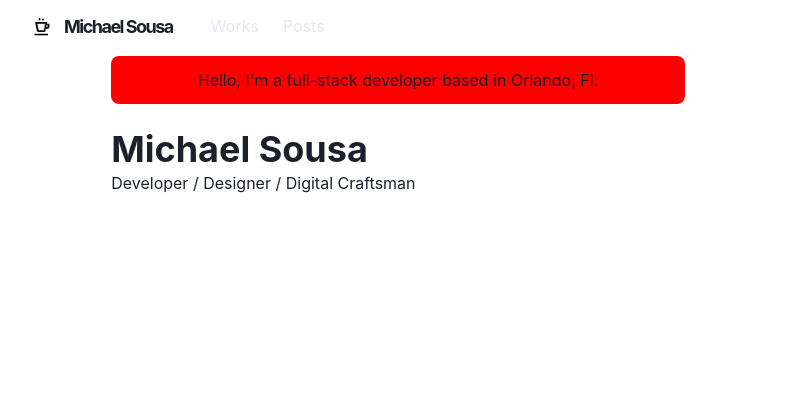
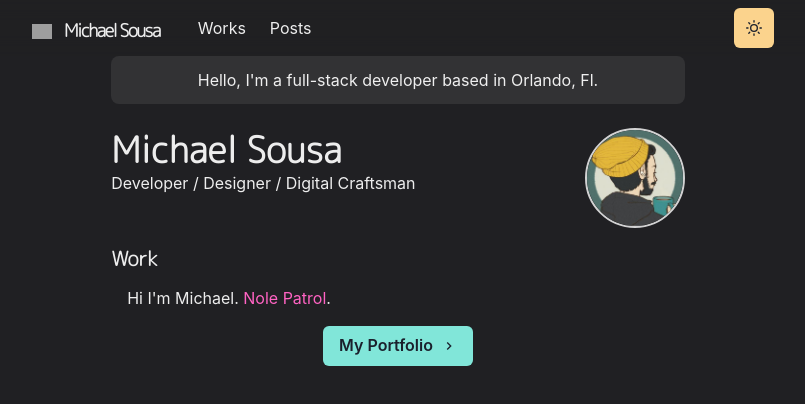
Before and after one commit to michaelsousajr/Personal-Website, a Next.js app: page / in a window 1280 px wide. Shown: the top 404 px of the page, without its empty margins (242-1047 px from the left). Built offline with nearby package versions, Linux system fonts and the light colour scheme; grey boxes are pictures that could not be loaded.

Commit message:
changes v2

```diff
--- /dev/null
+++ b/components/fonts.js
@@ -0,0 +1,11 @@
+import { Global } from '@emotion/react'
+
+const Fonts = () => (
+  <Global
+    styles = {   `
+      @import url('https://fonts.googleapis.com/css2?family=M+PLUS+Rounded+1c:wght@300&display=swap');
+     `}
+  />
+)
+
+export default Fonts
--- a/components/logo.js
+++ b/components/logo.js
@@ -18,13 +18,13 @@ const LogoBox = styled.span`
 `;
 
 const Logo = () => {
-  const coffeeGif = `/images/coffeeG${useColorModeValue('', '-dark')}.gif`; // Use backticks for string interpolation
+  const coffeeImg = `/images/bLcoffee${useColorModeValue('', '-dark')}.png`;
 
     return (
     (<Link href="/">
 
       <LogoBox>
-        <Image src={coffeeGif} width={20} height={20} alt="logo" />
+        <Image src={coffeeImg} width={20} height={20} alt="logo" />
         <Text color={useColorModeValue('gray.800', 'whiteAlpha.900')} fontFamily='M PLUS Rounded 1c' fontWeight="bold" ml={3}>
           Michael Sousa
         </Text>
--- a/components/navbar.js
+++ b/components/navbar.js
@@ -15,6 +15,7 @@ import {
   useColorModeValue
 } from '@chakra-ui/react'
 import { HamburgerIcon } from '@chakra-ui/icons'
+import ThemeToggleButton from './theme-toggle-button.js'
 
 const LinkItem = ({ href, path, children }) => {
   const active = path === href
@@ -66,6 +67,7 @@ const Navbar = props => {
     </Stack>
 
     <Box flex={1} align="right">
+      <ThemeToggleButton />
       <Box ml={2} display={{base: 'inline-block', md:'none'}}>
         <Menu>
           <MenuButton as={IconButton} icon={<HamburgerIcon />} variant="outline" aria-label="Options" />
--- /dev/null
+++ b/components/paragraph.js
@@ -0,0 +1,8 @@
+import styled from '@emotion/styled'
+
+const Paragraph = styled.p`
+  text-align: justify;
+  text-indent: 1em;
+`
+
+export default Paragraph
--- /dev/null
+++ b/components/section.js
@@ -0,0 +1,21 @@
+import { motion } from 'framer-motion'
+import { chakra, shouldForwardProp } from '@chakra-ui/react'
+
+const StyledDiv = chakra(motion.div, {
+  shouldForwardProp: prop => {
+    return shouldForwardProp(prop) || prop === 'transition'
+  }
+})
+
+const Section = ({ children, delay = 0 }) => (
+  <StyledDiv
+    initial={{ y: 10, opacity: 0 }}
+    animate={{ y: 0, opacity: 1 }}
+    transition={{ duration: 0.8, delay }}
+    mb={6}
+  >
+    {children}
+  </StyledDiv>
+)
+
+export default Section
--- /dev/null
+++ b/components/theme-toggle-button.js
@@ -0,0 +1,29 @@
+import { AnimatePresence, motion } from 'framer-motion'
+import { IconButton, useColorMode, useColorModeValue } from '@chakra-ui/react'
+import { SunIcon, MoonIcon } from '@chakra-ui/icons'
+
+const ThemeToggleButton = () => {
+  const { toggleColorMode } = useColorMode()
+
+  return (
+    <AnimatePresence mode='wait' initial={false}>
+      <motion.div
+        style={{ display: 'inline-block' }}
+        key={useColorModeValue('light', 'dark')}
+        initial={{ y: -20, opacity: 0 }}
+        animate={{ y: 0, opacity: 1 }}
+        exit={{ y: 20, opacity: 0 }}
+        transition={{ duration: 0.2 }}
+      >
+        <IconButton
+          aria-label="Toggle theme"
+          colorScheme={useColorModeValue('purple', 'orange')}
+          icon={useColorModeValue(<MoonIcon />, <SunIcon />)}
+          onClick={toggleColorMode}
+        ></IconButton>
+      </motion.div>
+    </AnimatePresence>
+  )
+}
+
+export default ThemeToggleButton
--- a/libs/theme.js
+++ b/libs/theme.js
@@ -8,3 +8,48 @@ const styles = {
     }
   })
 }
+
+const components = {
+  Heading: {
+    variants: {
+      'section-title': {
+        TextDecoration: 'underline',
+        fontSize: 20,
+        textUnderlineOffset: 6,
+        TextDecorationColor: '#525252',
+        textDecorationThickness: 4,
+        marginTop: 3,
+        marginBottom: 4
+      }
+    }
+  },
+  Link: {
+    baseStyle: props => ({
+      color: mode('#3d7aed', '#ff63c3')(props),
+      textUnderlineOffset: 3
+    })
+  }
+}
+
+const colors={
+  glassTeal: '#88ccca'
+}
+
+const fonts = {
+  heading: "'M PLUS Rounded 1c'"
+}
+
+const config = {
+  initialColorMode: 'dark',
+  useSystemColorMode: true
+}
+
+const theme = extendTheme({
+  styles,
+  components,
+  colors,
+  fonts,
+  config
+})
+
+export default theme
--- a/pages/_app.js
+++ b/pages/_app.js
@@ -1,10 +1,13 @@
 import '@/styles/globals.css'
 import { ChakraProvider } from '@chakra-ui/react'
 import Layout from '../components/layouts/main'
+import theme from '../libs/theme'
+import Fonts from '../components/fonts'
 
 export default function Website({ Component, pageProps, router }) {
   return (
-    <ChakraProvider>
+    <ChakraProvider theme={theme}>
+      <Fonts />
       <Layout>
         <Component {...pageProps} key={router.route} />
       </Layout>
--- a/pages/_document.js
+++ b/pages/_document.js
@@ -1,10 +1,13 @@
+import { ColorModeScript } from '@chakra-ui/react'
 import { Html, Head, Main, NextScript } from 'next/document'
+import theme from '../libs/theme'
 
 export default function Document() {
   return (
     <Html lang="en">
       <Head />
       <body>
+        <ColorModeScript initialColorMode={theme.config.initialColorMode} />
         <Main />
         <NextScript />
       </body>
--- a/pages/index.js
+++ b/pages/index.js
@@ -1,16 +1,19 @@
 import Head from 'next/head'
-import Image from 'next/image'
+import NextLink from 'next/link'
+//import Image from 'next/image'
 import { Inter } from 'next/font/google'
-import { Container, Box, Heading } from '@chakra-ui/react'
+import { Container, Box, Heading, Image, Link, Button, useColorModeValue } from '@chakra-ui/react'
 import styles from '@/styles/Home.module.css'
-
+import Section from '../components/section.js'
+import Paragraph from '../components/paragraph.js'
+import { ChevronRightIcon } from '@chakra-ui/icons'
 
 const inter = Inter({ subsets: ['latin'] })
 
 export default function Home() {
   return (
     <Container>
-      <Box borderRadius="lg" bg="red" p={3} mb={6} align="center">
+      <Box borderRadius="lg" bg={useColorModeValue('whiteAlpha.500', 'whiteAlpha.200')} p={3} mb={6} align="center">
       Hello, I&apos;m a full-stack developer based in Orlando, Fl.
       </Box>
 
@@ -21,7 +24,31 @@ export default function Home() {
           </Heading>
           <p>Developer / Designer / Digital Craftsman</p>
         </Box>
+      <Box flexShrink={0} mt={{base: 4, md: 0}} ml={{md: 6}} align="center">
+        <Image borderColor="whiteAlpha.800" borderWidth={2} borderStyle="solid" maxWidth="100px" display="inline-block" borderRadius="full" src="/images/me.jpeg" alt="profile picture"/>
+        </Box>
       </Box>
+    <Section delay={0.1}>
+      <Heading as="h3" variant="section-title" textUnderlineOffset={1}>
+        Work
+      </Heading>
+
+      <Paragraph>
+        Hi I'm Michael.
+        {' '}
+        <NextLink href="/works/nolepatrol">
+          <Link>Nole Patrol</Link>
+        </NextLink>
+      .
+      </Paragraph>
+    <Box align="center" my={4}>
+      <NextLink href="/works">
+        <Button rightIcon={<ChevronRightIcon />} colorScheme="teal">
+          My Portfolio
+        </Button>
+      </NextLink>
+    </Box>
+    </Section>
     </Container>
   )
 }
```
Also changed, not shown: public/images/me.jpeg (added).
